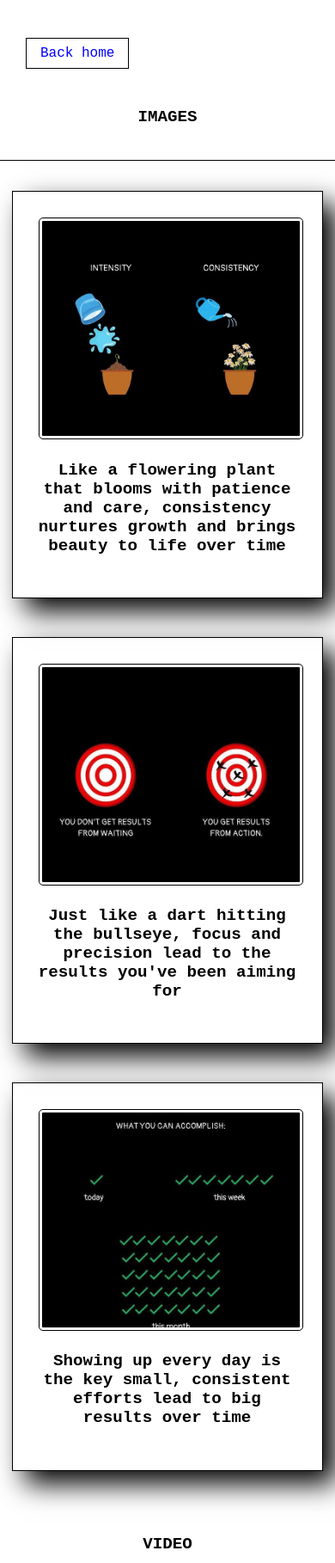
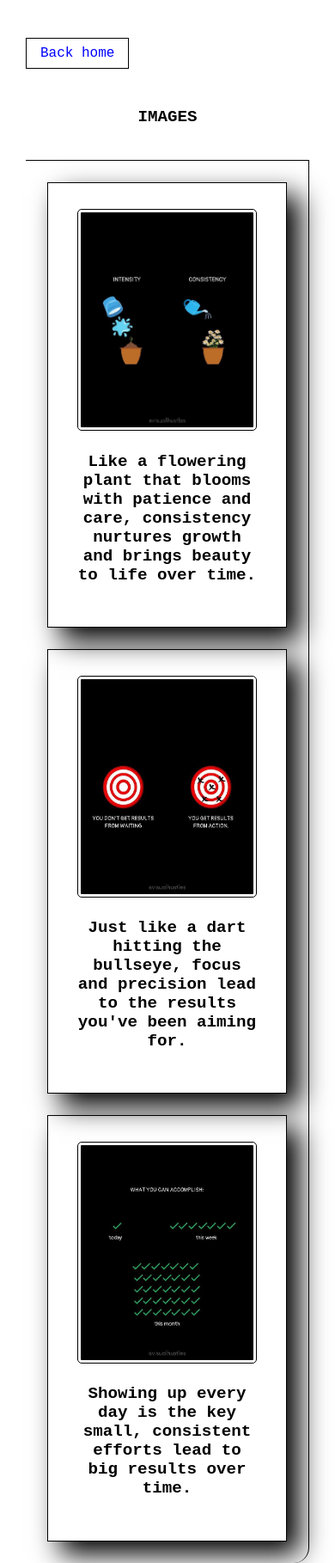
Before and after one commit to malachi43/karatu-first-semester, a plain HTML site: page media/media.html in a window 390 px wide. Shown: the top 1818 px of the page at 86% size. Drawn offline with Linux system fonts and the light colour scheme.

Commit message:
remove unused css

```diff
--- a/media/media.css
+++ b/media/media.css
@@ -87,7 +87,6 @@ section#videos div {
   justify-self: center;
   align-items: center;
   max-width: 500px;
-
 }
 section#videos div video {
   max-width: 300px;
@@ -104,13 +103,10 @@ section {
   margin-block: 20px;
 }
 
-
 section#videos div p {
   text-align: center;
   font-weight: 600;
 }
-
-
 
 main > section > div p {
   text-align: center;
@@ -124,24 +120,12 @@ span#audio-title {
   main section {
     display: flex;
     flex-direction: column;
-    justify-content: baseline;
+    justify-content: center;
     gap: 25px;
   }
 
-  section div {
-    width: 300px;
-  }
-
-  div#picture {
-    margin: 0 auto;
-  }
-
-  div#picture-frame img {
-    width: 100%;
-    object-fit: cover;
-  }
-  section#videos div video {
-    width: fit-content;
-    margin: 0 auto;
+  section#images > div {
+    max-width: 100%;
+    margin: 0;
   }
 }
--- a/media/media.html
+++ b/media/media.html
@@ -56,7 +56,7 @@
           </div>
           <p>
             Like a flowering plant that blooms with patience and care,
-            consistency nurtures growth and brings beauty to life over time
+            consistency nurtures growth and brings beauty to life over time.
           </p>
         </div>
 
@@ -93,7 +93,7 @@
           </div>
           <p>
             Just like a dart hitting the bullseye, focus and precision lead to
-            the results you've been aiming for
+            the results you've been aiming for.
           </p>
         </div>
 
@@ -133,7 +133,7 @@
           </div>
           <p>
             Showing up every day is the key small, consistent efforts lead to
-            big results over time
+            big results over time.
           </p>
         </div>
       </section>
```
